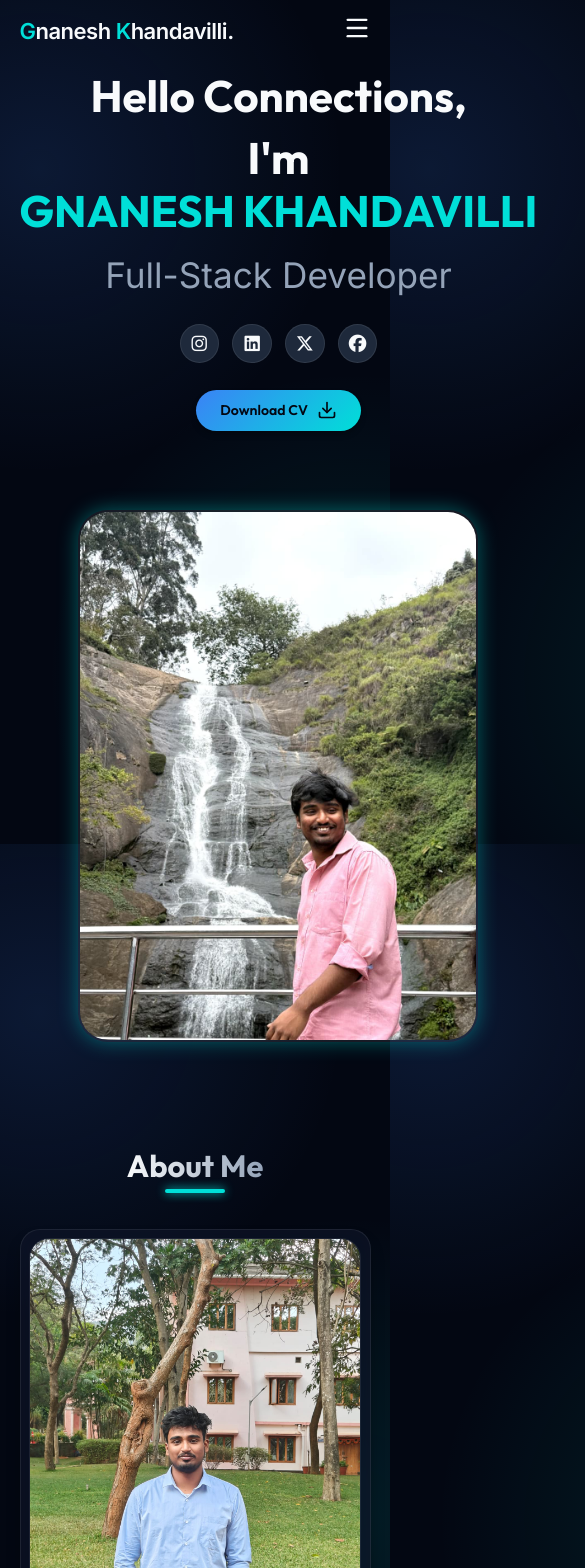
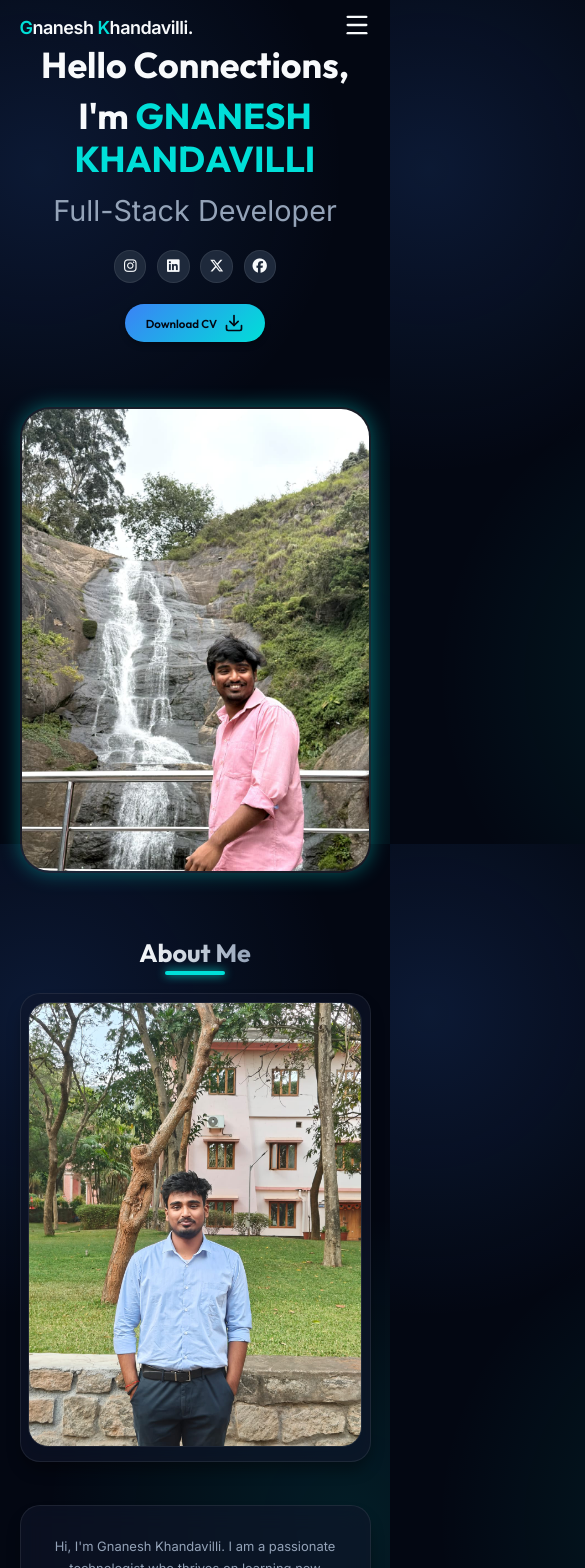
Before and after one commit to Gnanesh-12/myPortfolio, a React (Vite) app: page / in a window 390 px wide. Shown: the top 1568 px of the page, 585 px wide, since content can reach past the window. Built offline with nearby package versions, Linux system fonts and the light colour scheme.

Commit message:
responsive

```diff
--- a/src/components/Contact.jsx
+++ b/src/components/Contact.jsx
@@ -99,7 +99,7 @@ function Contact() {
         >
           <h2 style={{ fontSize: "2.5rem", marginBottom: "2rem" }}>Send a Message</h2>
           <form ref={form} onSubmit={sendEmail} style={{ display: "flex", flexDirection: "column", gap: "2rem" }}>
-            <div style={{ display: "grid", gridTemplateColumns: "1fr 1fr", gap: "2rem" }}>
+            <div className="contact-form-row">
               <div className="form-group">
                 <label>Your Name</label>
                 <input type="text" name="from_name" placeholder="John Doe" required />
--- a/src/index.css
+++ b/src/index.css
@@ -368,7 +368,7 @@ nav a.active::after {
 /* Projects & Certs Cards Grid */
 .grid-container {
   display: grid;
-  grid-template-columns: repeat(auto-fit, minmax(320px, 1fr));
+  grid-template-columns: repeat(auto-fit, minmax(280px, 1fr));
   gap: 3rem;
   max-width: 1200px;
   margin: 0 auto;
@@ -507,6 +507,12 @@ nav a.active::after {
   gap: 2rem;
 }
 
+.contact-form-row {
+  display: grid;
+  grid-template-columns: 1fr 1fr;
+  gap: 2rem;
+}
+
 .form-group {
   display: flex;
   flex-direction: column;
@@ -602,6 +608,10 @@ footer .highlight {
     grid-template-columns: 1fr;
   }
 
+  .contact-form-row {
+    grid-template-columns: 1fr;
+  }
+
   .timeline-item span.date {
     position: static;
     display: inline-block;
@@ -618,6 +628,15 @@ footer .highlight {
 }
 
 @media (max-width: 768px) {
+  html {
+    font-size: 50%;
+    /* Scales everything down seamlessly */
+  }
+
+  .section {
+    padding: 6rem 5% 3rem 5%;
+  }
+
   .menu-toggle {
     display: block;
   }
@@ -640,5 +659,26 @@ footer .highlight {
 
   .section-title {
     font-size: 3.5rem;
+    margin-bottom: 3.5rem;
+  }
+
+  .glass-panel {
+    padding: 2.5rem;
   }
 }
+
+@media (max-width: 480px) {
+  html {
+    font-size: 45%;
+    /* Ultra scale down for tiny phones */
+  }
+
+  .typing-text {
+    white-space: normal !important;
+    /* Allow wrapping on very tiny screens */
+  }
+
+  .home-content .text-content h1 span {
+    white-space: normal !important;
+  }
+}
```
